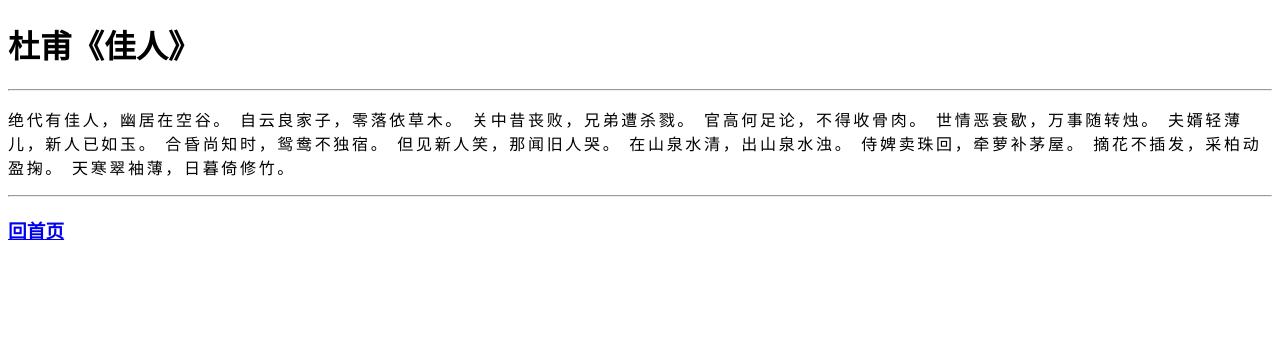
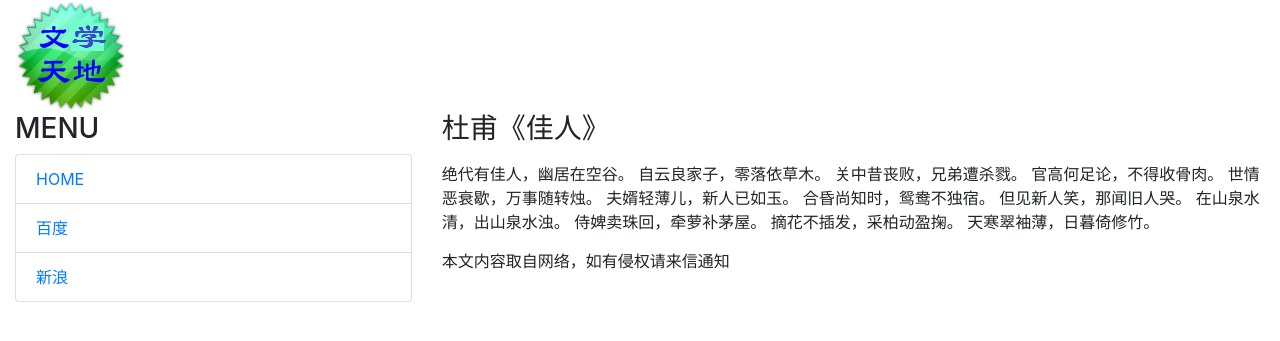
Before and after one commit to davidsuger/mblog, a Django app: a page that uses templates/post.html in a window 1280 px wide. Shown: the top 341 px of the page. Run offline with Django 3.2, Linux system fonts and the light colour scheme; data comes from the database, SQL or seed files in the repository; both versions use the stored data as it was after the commit; some libraries are stand-ins or nearby versions.

Commit message:
99% ready

```diff
--- a/mblog/settings.py
+++ b/mblog/settings.py
@@ -37,6 +37,7 @@
     'django.contrib.sessions',
     'django.contrib.messages',
     'django.contrib.staticfiles',
+    'markdown_deux',
     'mainsite',
 ]
 
@@ -120,3 +121,6 @@
 # https://docs.djangoproject.com/en/2.0/howto/static-files/
 
 STATIC_URL = '/static/'
+STATICFILES_DIRS = [
+    os.path.join(BASE_DIR,'static')
+]
--- /dev/null
+++ b/templates/base.html
@@ -0,0 +1,54 @@
+<!DOCTYPE html>
+<html lang="en">
+<head>
+    <meta charset="UTF-8">
+    <title>
+        {% block title %}
+
+        {% endblock %}
+    </title>
+<link rel="stylesheet" href="https://maxcdn.bootstrapcdn.com/bootstrap/4.0.0-beta.2/css/bootstrap.min.css" integrity="sha384-PsH8R72JQ3SOdhVi3uxftmaW6Vc51MKb0q5P2rRUpPvrszuE4W1povHYgTpBfshb" crossorigin="anonymous">
+<script src="https://code.jquery.com/jquery-3.2.1.slim.min.js" integrity="sha384-KJ3o2DKtIkvYIK3UENzmM7KCkRr/rE9/Qpg6aAZGJwFDMVNA/GpGFF93hXpG5KkN" crossorigin="anonymous"></script>
+<script src="https://cdnjs.cloudflare.com/ajax/libs/popper.js/1.12.3/umd/popper.min.js" integrity="sha384-vFJXuSJphROIrBnz7yo7oB41mKfc8JzQZiCq4NCceLEaO4IHwicKwpJf9c9IpFgh" crossorigin="anonymous"></script>
+<script src="https://maxcdn.bootstrapcdn.com/bootstrap/4.0.0-beta.2/js/bootstrap.min.js" integrity="sha384-alpBpkh1PFOepccYVYDB4do5UnbKysX5WZXm3XxPqe5iKTfUKjNkCk9SaVuEZflJ" crossorigin="anonymous"></script>
+
+</head>
+<body>
+    <div class="container-fluid">
+        {% include 'header.html' %}
+        <div class="row">
+        <div class="col-sm-4 col-md-4">
+        <div class="panel panel-default">
+            <div class="panel-heading">
+                <h3>
+                    MENU
+                </h3>
+            </div>
+            <div class="panel-body">
+                <div class="list-group">
+                    <a href="/" class="list-group-item">HOME</a>
+                    <a href="http://baidu.com" class="list-group-item">百度</a>
+                    <a href="http://sina.com" class="list-group-item">新浪</a>
+                </div>
+            </div>
+        </div>
+        </div>
+        <div class="col-sm-8 col-md-8">
+        <div class="panel panel-default">
+            <div class="panel-heading">
+                {% block headmessage %}    {% endblock %}
+            </div>
+            <div class="panel-body">
+                {% block content %}    {% endblock %}
+            </div>
+            <div class="panel-footer">
+                {% include 'footer.html' %}
+            </div>
+        </div>
+        </div>
+        </div>
+    </div>
+
+
+</body>
+</html>
--- /dev/null
+++ b/templates/footer.html
@@ -0,0 +1,7 @@
+{% block footer %}
+    {% if now %}
+        <p style="font-family: 'Arial Black';">现在时刻：{{ now }}</p>
+    {% else %}
+        <p style="font-family: 'Arial Black';">本文内容取自网络，如有侵权请来信通知</p>
+    {% endif %}
+{% endblock %}
--- /dev/null
+++ b/templates/header.html
@@ -0,0 +1,5 @@
+<!-- header.html -->
+{% load staticfiles %}
+<div class="well">
+    <img src="{% static "images/logo.png" %}">
+</div>
--- a/templates/post.html
+++ b/templates/post.html
@@ -1,16 +1,14 @@
-<!DOCTYPE html>
-<html lang="en">
-<head>
-    <meta charset="UTF-8">
-    <title>Title</title>
-</head>
-<body>
-    <h1>{{ post.title }}</h1>
-    <hr>
-        <p style="font-family: 'Arial Black';font-size: 12pt;letter-spacing: 2pt;">
-            {{ post.body }}
-        </p>
-    <hr>
-    <h3><a href="/">回首页</a> </h3>
-</body>
-</html>
+<!-- post.html -->
+{% extends 'base.html' %}
+{% load markdown_deux_tags %}
+{% block title %}
+{{ post.title }} - 文学天地
+{% endblock %}
+{% block headmessage %}
+    <h3 style="font-family: 'Arial Black'">{{ post.title }}</h3>
+{% endblock %}
+{% block content %}
+    <p style="font-family: 'Arial Black';font-size: 12pt;letter-spacing: 2pt;">
+        {{ post.body | markdown}}
+    </p>
+{% endblock %}
```
Also changed, not shown: templates/index.html (+25 -17 lines), db.sqlite3, static/images/logo.png (added), static/images/test.jpg (added).
